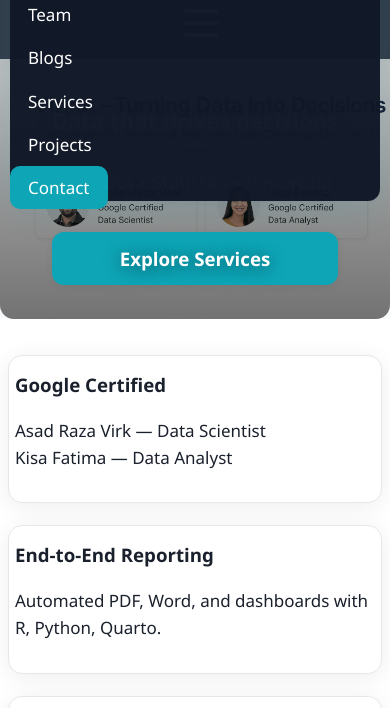
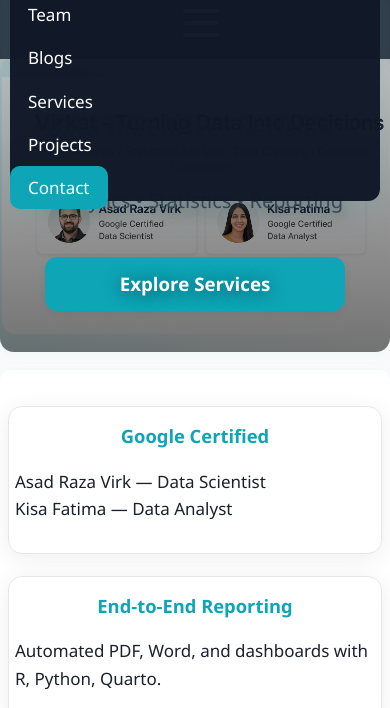
Before and after one commit to virkat/virkat-website-full, a plain HTML site: page index.html in a window 390 px wide. Shown: the part 102-810 px from the top of the page. Drawn offline with Linux system fonts and the light colour scheme.

Commit message:
ebsite now uses a modern, bold, sectioned layou

```diff
--- a/assets/css/style.css
+++ b/assets/css/style.css
@@ -1,3 +1,77 @@
+/* Modern, bold, sectioned layout inspired by mu-sigma.com */
+body {
+  background: #f9fafb;
+  color: #1a202c;
+  font-family: 'Segoe UI', 'Roboto', Arial, sans-serif;
+}
+.hero, .highlight-cards, .home-services, .portfolio, .blogs, .team, .services-page, .contact {
+  margin-bottom: 32px;
+  padding-top: 32px;
+  padding-bottom: 32px;
+  background: #fff;
+  border-radius: 18px;
+  box-shadow: 0 2px 16px rgba(14,165,183,0.04);
+}
+.hero {
+  background: linear-gradient(90deg, #e0f7fa 0%, #fff 100%);
+  text-align: center;
+  padding-top: 48px;
+  padding-bottom: 48px;
+}
+.hero h1 {
+  font-size: 2.2rem;
+  font-weight: 800;
+  margin-bottom: 18px;
+  color: #0ea5b7;
+  letter-spacing: 0.5px;
+}
+.hero p {
+  font-size: 1.18rem;
+  color: #374151;
+  margin-bottom: 24px;
+}
+.highlight-cards, .home-services, .portfolio, .blogs, .team, .services-page, .contact {
+  background: #fff;
+  border-radius: 18px;
+  box-shadow: 0 2px 16px rgba(14,165,183,0.04);
+  margin-bottom: 32px;
+  padding: 32px 12px;
+}
+.highlight-cards h3, .home-services h2, .portfolio h2, .blogs h2, .team h1, .services-page h1, .contact h2 {
+  font-size: 1.5rem;
+  font-weight: 700;
+  color: #0ea5b7;
+  margin-bottom: 18px;
+  text-align: center;
+}
+.section-divider {
+  width: 80px;
+  height: 4px;
+  background: #0ea5b7;
+  border-radius: 2px;
+  margin: 24px auto 32px auto;
+}
+.center {
+  text-align: center;
+}
+@media (max-width: 600px) {
+  .hero, .highlight-cards, .home-services, .portfolio, .blogs, .team, .services-page, .contact {
+    padding: 18px 2px;
+    margin-bottom: 18px;
+    border-radius: 10px;
+  }
+  .hero h1 {
+    font-size: 1.3rem;
+  }
+  .highlight-cards h3, .home-services h2, .portfolio h2, .blogs h2, .team h1, .services-page h1, .contact h2 {
+    font-size: 1.08rem;
+  }
+  .section-divider {
+    width: 40px;
+    height: 3px;
+    margin: 14px auto 18px auto;
+  }
+}
 .share-buttons {
   flex-direction: row !important;
 }
@@ -593,8 +667,8 @@ img { max-width: 100%; display: block; border-radius: var(--radius); box-shadow:
   transform: translateY(-6px) scale(1.03);
 }
 .h-card h3 { margin: 0 0 10px; }
-
 /* Services (home) */
+/* removed stray closing brace */
 .home-services { padding: 36px 32px; }
 .home-services h2 { text-align: center; margin-bottom: 18px; font-size: 2rem; }
 .service-cards {
```
